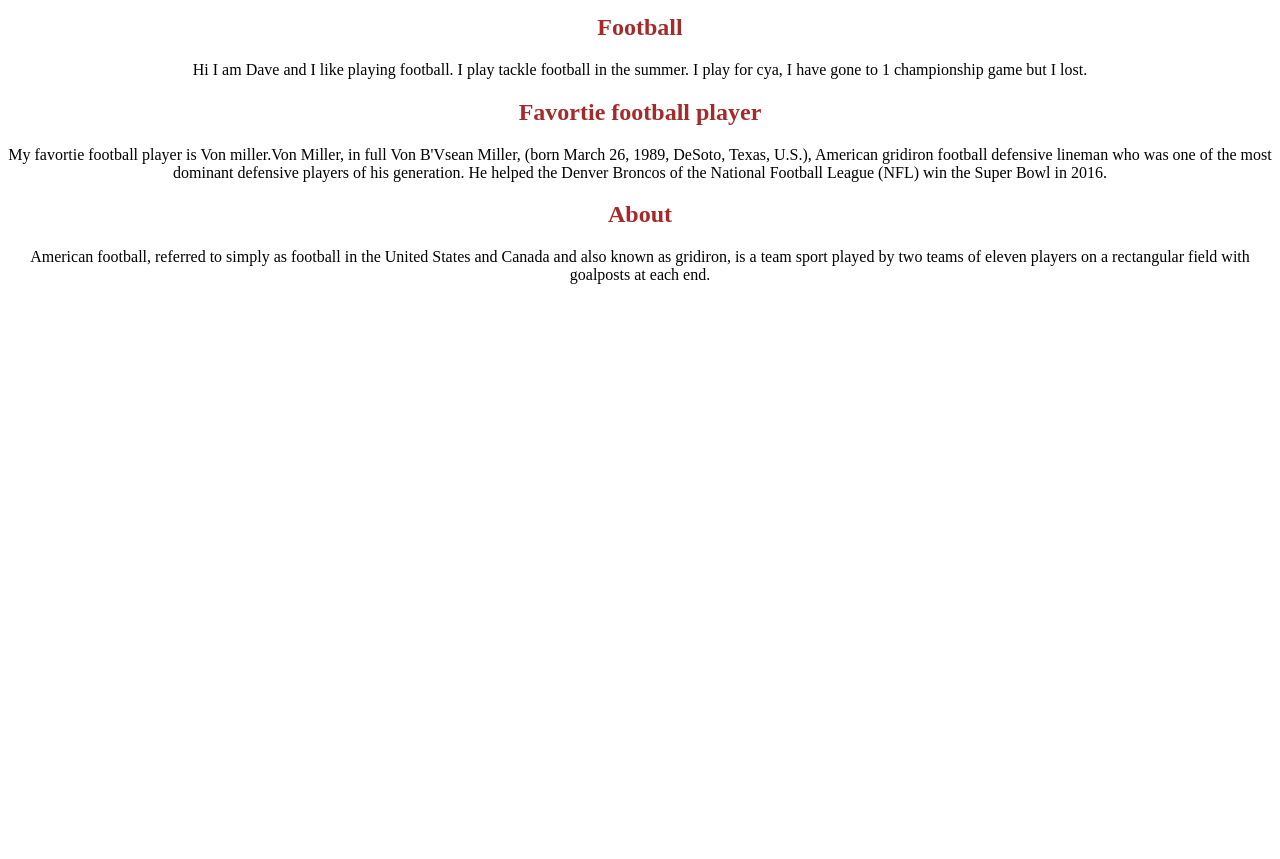
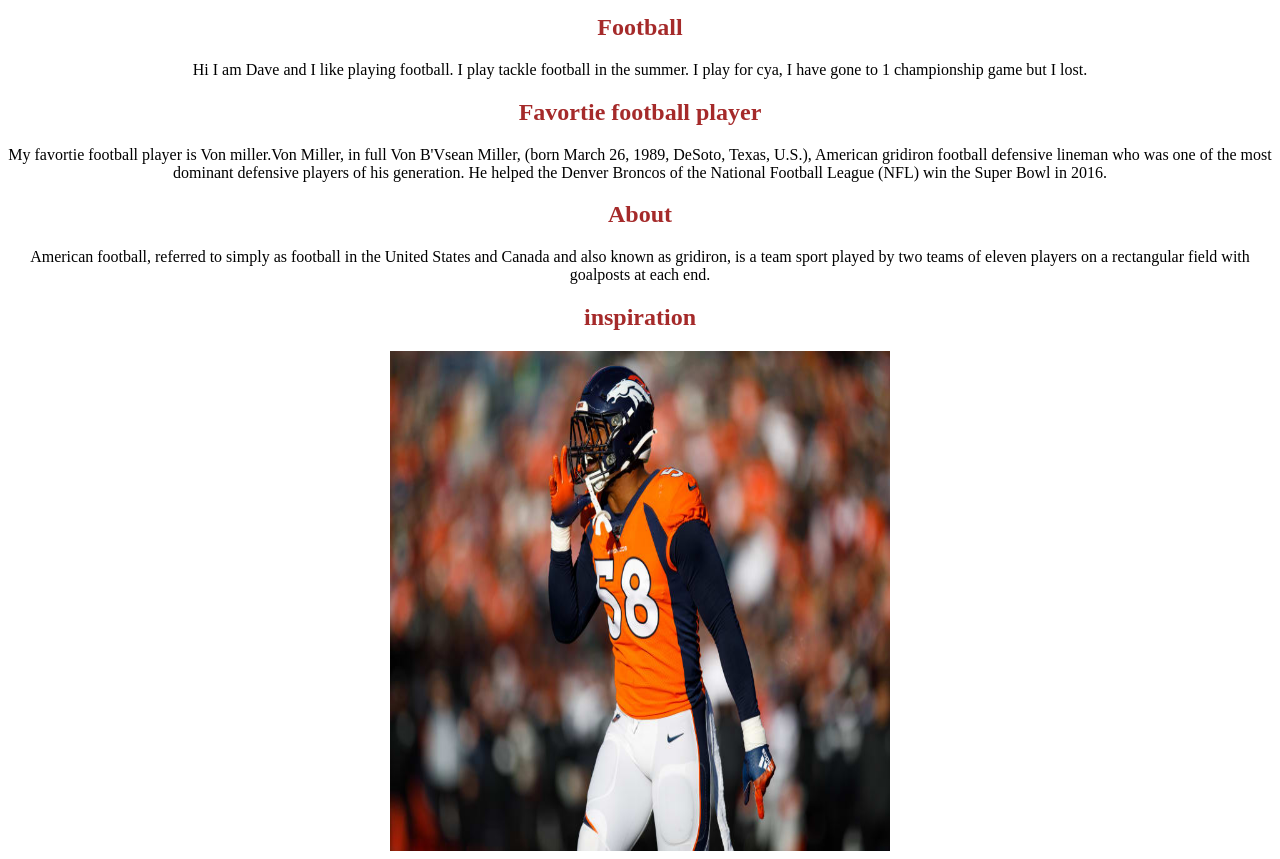
Before and after one commit to xDave12x/Dave, a plain HTML site: page index.html in a window 1280 px wide. Shown: the part 597-1456 px from the top of the page. Before the commit the page ends 897 px from the top, so only its background shows below. Drawn offline with Linux system fonts and the light colour scheme.

Commit message:
Add files via upload

```diff
--- a/index.html
+++ b/index.html
@@ -10,6 +10,7 @@
         <li class="link"><a href="#welcome">Home</a> </li>
         <li class="link"><a href="#favplayer">My favorite football player</a></li>
         <li class="link"><a href="#about">about football</a> </li>
+         <li class="link"><a href="#inspiration"> my inspiration</a> </li>
         <li class="link"><a href="#contact">contact</a></li>
     </ul>
     <section id="welcome">
@@ -33,5 +34,10 @@
         <div class="line"></div>
         <p>American football, referred to simply as football in the United States and Canada and also known as gridiron, is a team sport played by two teams of eleven players on a rectangular field with goalposts at each end.</p>
     </section>
+    <section id="inspiration">
+    <h1>inspiration</h1>
+        <div class="line"></div>
+        <a href="https://en.wikipedia.org/wiki/Von_Miller"> <img src="hi-res-9ff689c99fd29fbbed411614888641e3_crop_north.jpg"></a>
+    </section>
 </body>
 </html>
```
Also changed, not shown: hi-res-9ff689c99fd29fbbed411614888641e3_crop_north.jpg (added).
